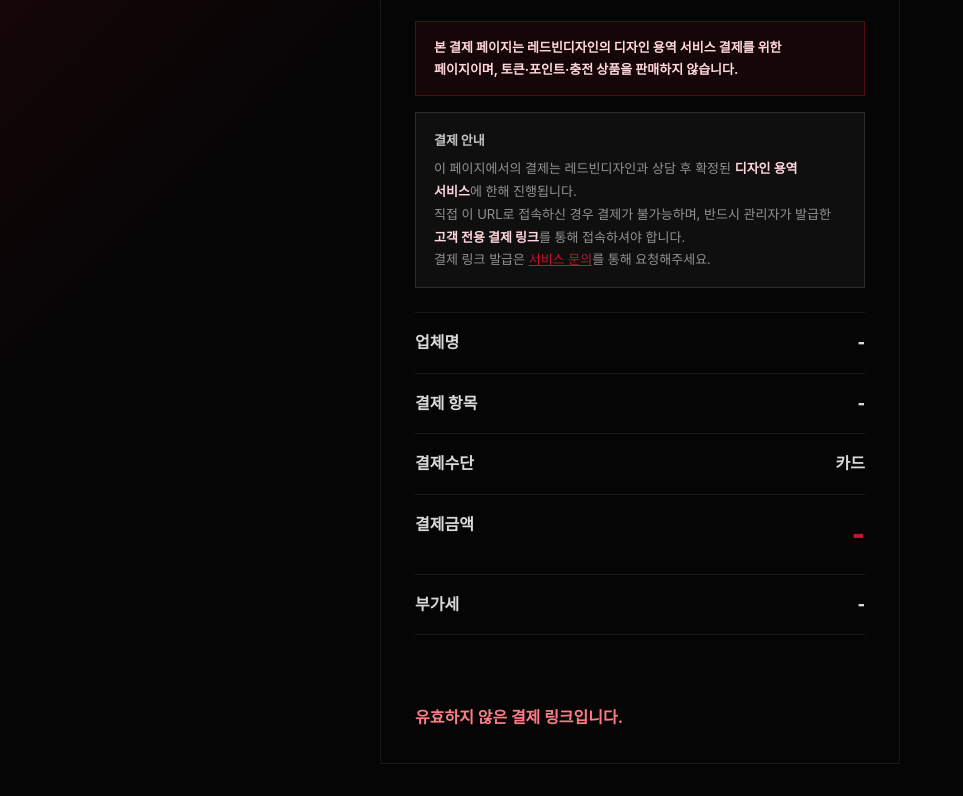
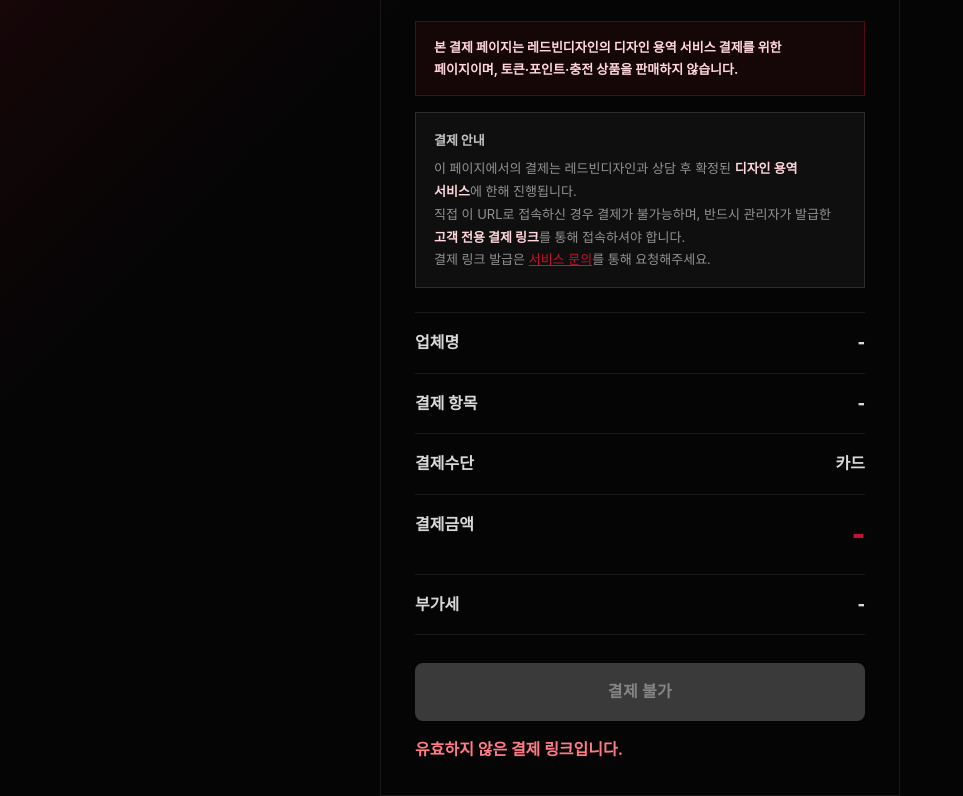
Before and after one commit to whrudghks154/new-01, a website: page payment.html in a window 1280 px wide. Shown: the part 451-1247 px from the top of the page, without its empty margins (0-963 px from the left). Drawn offline with Linux system fonts and the light colour scheme.

Commit message:
결제 페이지 버튼 스타일 수정

```diff
--- a/payment.html
+++ b/payment.html
@@ -106,16 +106,33 @@
       color: #ff7b86;
     }
 
-    .payment-box .btn {
+    /* ── 결제하기 버튼: style.css 전역 button 리셋 완전 무력화 ── */
+    #pay-button {
+      display: block;
       width: 100%;
-      border: 0;
+      padding: 16px 24px;
+      background: #c41230 !important;
+      color: #ffffff !important;
+      font-size: 1rem;
+      font-weight: 700;
+      letter-spacing: 0.02em;
+      border: 0 !important;
+      border-radius: 8px;
       cursor: pointer;
+      transition: background 0.2s, transform 0.15s, opacity 0.15s;
+      margin-top: 8px;
     }
 
-    .payment-box .btn:disabled {
-      cursor: not-allowed;
-      opacity: 0.65;
-      transform: none;
+    #pay-button:hover:not(:disabled) {
+      background: #a50e28 !important;
+      transform: translateY(-2px);
+    }
+
+    #pay-button:disabled {
+      background: #3a3a3a !important;
+      color: rgba(255, 255, 255, 0.38) !important;
+      cursor: not-allowed !important;
+      transform: none !important;
     }
 
     @media (max-width: 640px) {
@@ -175,7 +192,7 @@
         </div>
       </dl>
 
-      <button class="btn primary" id="pay-button" type="button">카드로 결제하기</button>
+      <button class="btn-primary" id="pay-button" type="button">카드로 결제하기</button>
       <p class="payment-message" id="payment-message" role="status" aria-live="polite"></p>
     </section>
   </main>
```
